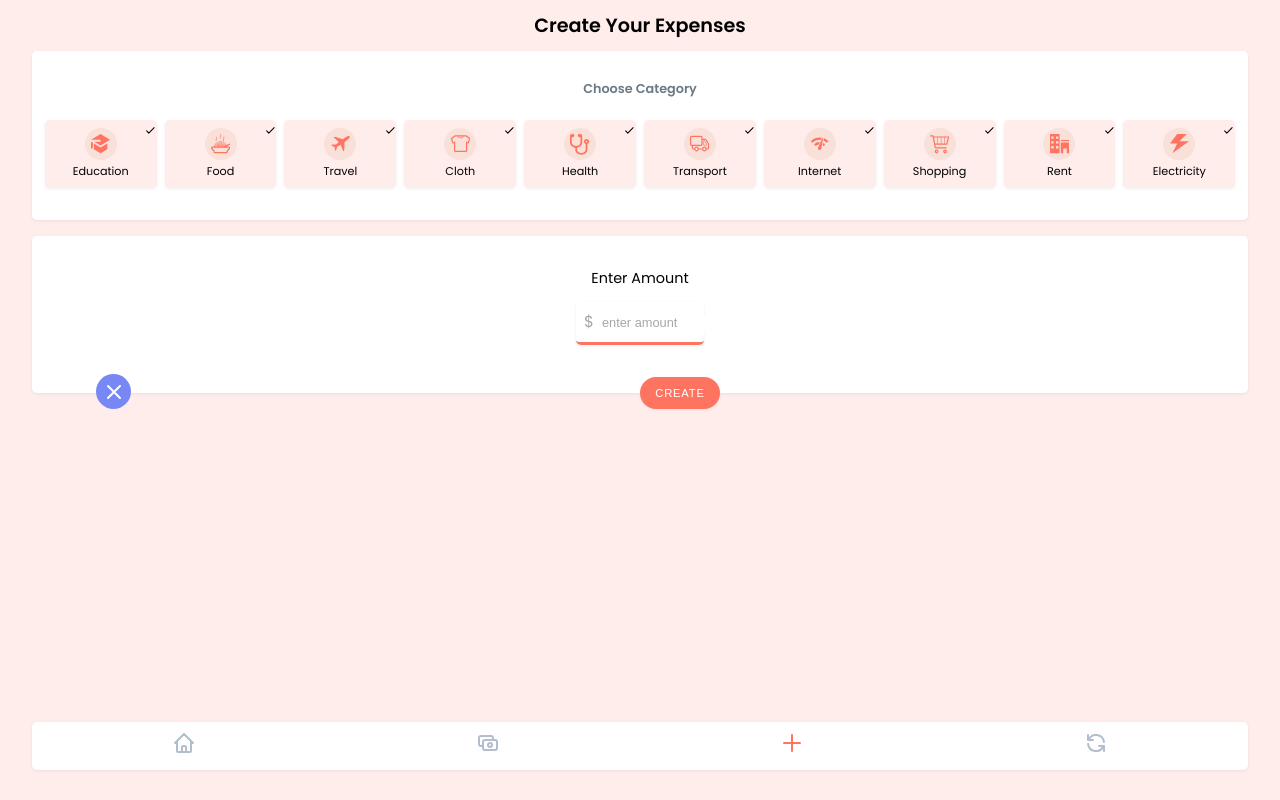
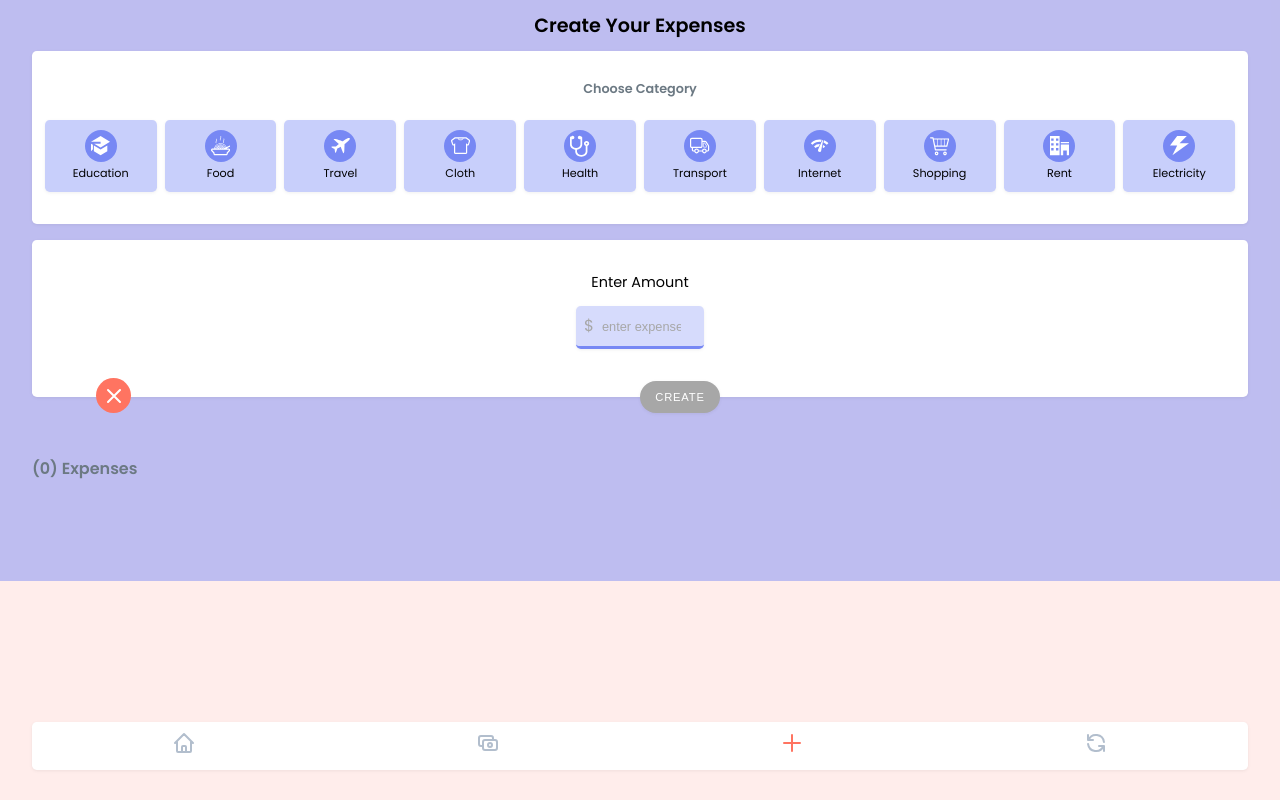
Before and after one commit to FesoQue/ExpenseTracker, a React (Create React App) app: page /new-expenses in a window 1280 px wide. Built offline with nearby package versions, Linux system fonts and the light colour scheme.

Commit message:
expense page wi[

```diff
--- a/src/App.css
+++ b/src/App.css
@@ -52,7 +52,7 @@ li {
 a {
     text-decoration: none;
 }
-main {
+.container {
     position: relative;
     width: 95%;
     max-width: 1440px;
--- a/src/pages/Budgets.css
+++ b/src/pages/Budgets.css
@@ -97,6 +97,7 @@ label {
     display: flex;
     align-items: center;
     padding: .5rem;
+    background-color: var(--color3);
     box-shadow: var(--bs);
     border-radius: var(--br);
     border-bottom: 3px solid var(--color);
@@ -107,6 +108,8 @@ label {
 }
 
 input {
+    width: 100%;
+    background: none;
     font-size: .8rem;
     color: var(--gray4);
     border: 0;
--- a/src/pages/Budgets.jsx
+++ b/src/pages/Budgets.jsx
@@ -25,7 +25,7 @@ import {
   handleEditItem,
   setIsEditing,
   setEditId,
-} from '../states/states-slice';
+} from '../states/budget-slice';
 import { Food, Academics } from '../components/icons/Icons';
 
 let disabled = false;
@@ -34,7 +34,7 @@ const Budgets = () => {
   const dispatch = useDispatch();
 
   const { currentCategory, budget, list, isEditing, editID } = useSelector(
-    (state) => state.appStates
+    (state) => state.budgetSlice
   );
 
   // remove duplicate budgets from budget list
@@ -58,6 +58,8 @@ const Budgets = () => {
       dispatch(setList(updatedList));
       dispatch(setActiveCategory(''));
       dispatch(setBudget(''));
+      dispatch(setIsEditing(false));
+      dispatch(setEditId(null));
     } else {
       dispatch(
         setList([
@@ -71,8 +73,6 @@ const Budgets = () => {
       );
       dispatch(setActiveCategory(''));
       dispatch(setBudget(''));
-      dispatch(setIsEditing(false));
-      dispatch(setEditId(null));
     }
   };
 
@@ -113,10 +113,9 @@ const Budgets = () => {
     dispatch(handleTotal());
   }, [list]);
 
-  console.log(list, resArr);
-
   return (
     <div className='budget-section'>
+      <div className='container'>
         <div className='heading'>
           <h1>Create Your Budget</h1>
         </div>
@@ -163,7 +162,7 @@ const Budgets = () => {
               <span>$</span>
               <input
                 type='number'
-              placeholder='enter amount'
+                placeholder='enter budget'
                 name='budget-amount'
                 id='budget'
                 value={budget}
@@ -172,7 +171,11 @@ const Budgets = () => {
             </div>
           </form>
           <div className='button-container'>
-          <button type='button' className='cancel' onClick={handleCancelBudget}>
+            <button
+              type='button'
+              className='cancel'
+              onClick={handleCancelBudget}
+            >
               <Close />
             </button>
             <button
@@ -216,6 +219,7 @@ const Budgets = () => {
           })}
         </div>
       </div>
+    </div>
   );
 };
 
--- /dev/null
+++ b/src/pages/Expenses.css
@@ -0,0 +1,43 @@
+.expense-section {
+    min-height: 100% ;
+    background-color: #7788f479
+}
+.expenses-item {
+    background-color: #7788f467;
+}
+.expenses-icon-wrap {
+    background-color: #7788f4;
+}
+
+.expenses-item svg {
+    fill: var(--white);
+}
+.expenses-item .check svg {
+    fill: transparent;
+}
+.expenses-form-group {
+    background-color: #7788f44d;
+    border-bottom: 3px solid #7788f4;
+}
+.add-expenses-btn {
+    background-color: #7788f4;
+}
+.cancel-expenses {
+    background-color: var(--color);
+}
+.expense-list {
+    margin-bottom: 0;
+    padding-bottom: 5.5rem;
+}
+.expense {
+    border-left: 3px solid #7788f4;
+}
+.expense-cart span {
+    background-color: #7788f44d;
+}
+.expense-cart span svg {
+    fill: #7788f4;
+}
+.expense-amt {
+    color: red;
+}
--- a/src/pages/Expenses.jsx
+++ b/src/pages/Expenses.jsx
@@ -1,10 +1,127 @@
-import React from 'react';
+import React, { useEffect } from 'react';
 import { categories } from '../category';
-import { Check, Close } from '../components/icons/Icons';
+import {
+  Academics,
+  Check,
+  Close,
+  Cloth,
+  Delete,
+  Edit,
+  Electric,
+  Food,
+  Health,
+  Internet,
+  Rent,
+  Shopping,
+  Transport,
+  Travel,
+} from '../components/icons/Icons';
+import './Expenses.css';
+import {
+  setExpenseCategory,
+  setExpense,
+  removeExpense,
+  setIsEditing,
+  setEditId,
+  setExpenseList,
+  handleEditItem,
+  handleTotal,
+} from '../states/expense-slice';
+import { useSelector, useDispatch } from 'react-redux';
+
+let disabled = false;
 
 const Expenses = () => {
+  const dispatch = useDispatch();
+
+  const {
+    expenseCategory,
+    expense,
+    expenseList,
+    expenseEditID,
+    isEditingExpense,
+  } = useSelector((state) => state.expenseSlice);
+
+  // remove duplicate budgets from expense list
+  var resArr = [];
+  expenseList.filter((item) => {
+    var i = resArr.findIndex((x) => x.name === item.name);
+    if (i <= -1) {
+      resArr.push(item);
+    }
+    return null;
+  });
+
+  const handleCreateExpenses = () => {
+    if (isEditingExpense) {
+      const updatedList = expenseList.map((item) => {
+        if (item.id === expenseEditID) {
+          return { ...item, name: expenseCategory, amount: expense };
+        }
+        return item;
+      });
+      dispatch(setExpenseList(updatedList));
+      dispatch(setExpenseCategory(''));
+      dispatch(setExpense(''));
+      dispatch(setIsEditing(false));
+      dispatch(setEditId(null));
+    } else {
+      dispatch(
+        setExpenseList([
+          ...expenseList,
+          {
+            id: new Date().getTime().toString(),
+            name: expenseCategory,
+            amount: expense,
+          },
+        ])
+      );
+      dispatch(setExpenseCategory(''));
+      dispatch(setExpense(''));
+    }
+  };
+
+  const handleCancelExpenses = () => {
+    dispatch(setExpenseCategory(''));
+    dispatch(setExpense(''));
+  };
+
+  if (
+    (!expenseCategory && !expense) ||
+    (expenseCategory && !expense) ||
+    (!expenseCategory && expense) ||
+    (expenseCategory && Number(expense) <= 0)
+  ) {
+    disabled = true;
+  } else {
+    disabled = false;
+  }
+
+  const CategoryIcon = ({ name }) => {
     return (
-    <div className='budget-section'>
+      <>
+        {name === 'Food' && <Food />}
+        {name === 'Education' && <Academics />}
+        {name === 'Cloth' && <Cloth />}
+        {name === 'Travel' && <Travel />}
+        {name === 'Health' && <Health />}
+        {name === 'Transport' && <Transport />}
+        {name === 'Internet' && <Internet />}
+        {name === 'Shopping' && <Shopping />}
+        {name === 'Rent' && <Rent />}
+        {name === 'Electricity' && <Electric />}
+      </>
+    );
+  };
+
+  useEffect(() => {
+    dispatch(handleTotal());
+  }, [expenseList]);
+  // console.log(list);
+
+  return (
+    <div className='expense-section'>
+      <div className='container'>
         <div className='heading'>
           <h1>Create Your Expenses</h1>
         </div>
@@ -15,14 +132,28 @@ const Expenses = () => {
           <ul className='categories-list'>
             {categories.map((category) => {
               return (
-              <li key={category.id} className='category-item active-category'>
-                <div className='icon-wrap'>{category.icon}</div>
+                <li
+                  key={category.id}
+                  className='category-item expenses-item active-category'
+                  onClick={() => {
+                    dispatch(setExpenseCategory(category.category));
+                  }}
+                  style={{
+                    border:
+                      expenseCategory === category.category
+                        ? '2px solid #6578f7'
+                        : '2px solid transparent',
+                  }}
+                >
+                  <div className='icon-wrap expenses-icon-wrap'>
+                    {category.icon}
+                  </div>
                   <p>{category.category}</p>
                   <span
                     className='check'
-                  // style={{
-                  //   opacity: currentCategory === category.category ? 1 : 0,
-                  // }}
+                    style={{
+                      opacity: expenseCategory === category.category ? 1 : 0,
+                    }}
                   >
                     <Check />
                   </span>
@@ -35,25 +166,65 @@ const Expenses = () => {
         <div className='budget-amt'>
           <form autoComplete='off'>
             <label htmlFor='budget'>Enter Amount</label>
-          <div className='form-group'>
+            <div className='expenses-form-group form-group'>
               <span>$</span>
               <input
                 type='number'
-              placeholder='enter amount'
+                placeholder='enter expenses'
                 name='budget-amount'
                 id='budget'
-              value={''}
-              // onChange={(e) => dispatch(setBudget(Number(e.target.value)))}
+                value={expense}
+                onChange={(e) => dispatch(setExpense(Number(e.target.value)))}
               />
             </div>
           </form>
           <div className='button-container'>
-          <button type='button' className='cancel'>
+            <button
+              type='button'
+              className='cancel cancel-expenses'
+              onClick={handleCancelExpenses}
+            >
               <Close />
             </button>
-          <button type='button' className='add-budget-btn'>
+            <button
+              type='button'
+              className='add-expenses-btn add-budget-btn'
+              onClick={handleCreateExpenses}
+              disabled={disabled}
+            >
               CREATE
             </button>
+          </div>
+        </div>
+        <div className='expense-list budget-list'>
+          <h4>({resArr.length}) Expenses</h4>
+          {resArr.map((item) => {
+            return (
+              <div key={item.id} className='expense budget'>
+                <div className='expense-cart budget-cart'>
+                  <span>
+                    <CategoryIcon name={item.name} />
+                  </span>
+                  <p>{item.name}</p>
+                </div>
+                <p className='expense-amt price'>-${item.amount}</p>
+                <div className='budget-actions'>
+                  <button
+                    className='edit'
+                    onClick={() => dispatch(handleEditItem(item.id))}
+                  >
+                    <Edit />
+                  </button>
+                  <button
+                    className='thrash'
+                    onClick={() => dispatch(removeExpense(item.id))}
+                  >
+                    <Delete />
+                  </button>
+                </div>
+              </div>
+            );
+          })}
         </div>
       </div>
     </div>
--- a/src/pages/Home.jsx
+++ b/src/pages/Home.jsx
@@ -4,7 +4,8 @@ import './Home.css';
 import { useSelector, useDispatch } from 'react-redux';
 
 const Home = () => {
-  const { totalAmount } = useSelector((state) => state.appStates);
+  const { totalAmount } = useSelector((state) => state.budgetSlice);
+  const { totalExpense } = useSelector((state) => state.expenseSlice);
 
   return (
     <div className='container'>
@@ -25,7 +26,7 @@ const Home = () => {
             <div className='divider'></div>
             <div className='acct-overview-row2-col'>
               <p>Spent</p>
-              <span>$1,290</span>
+              <span>${totalExpense}</span>
             </div>
           </div>
         </div>
--- a/src/states/states-slice.js
+++ b/src/states/budget-slice.js
@@ -1,17 +1,15 @@
 import { createSlice } from '@reduxjs/toolkit';
-import { act } from '@testing-library/react';
 
 const initialState = {
   currentCategory: '',
   budget: '',
   list: [],
-  arr: [],
   totalAmount: 0,
   editID: null,
   isEditing: false,
 };
 
-export const statesSlice = createSlice({
+export const budgetSlice = createSlice({
   name: 'states',
   initialState,
   reducers: {
@@ -63,4 +61,4 @@ export const {
   handleEditItem,
   setIsEditing,
   setEditId,
-} = statesSlice.actions;
+} = budgetSlice.actions;
--- /dev/null
+++ b/src/states/expense-slice.js
@@ -0,0 +1,68 @@
+import { createSlice } from '@reduxjs/toolkit';
+
+const initialState = {
+  expenseCategory: '',
+  expense: '',
+  expenseList: [],
+  totalExpense: 0,
+  expenseEditID: null,
+  isEditingExpense: false,
+};
+
+export const expensesSlice = createSlice({
+  name: 'states',
+  initialState,
+  reducers: {
+    setExpenseCategory: (state, action) => {
+      return { ...state, expenseCategory: action.payload };
+    },
+    setExpense: (state, action) => {
+      return { ...state, expense: action.payload };
+    },
+    setExpenseList: (state, action) => {
+      //   return { ...state, expenseList: action.payload };
+      state.expenseList = action.payload;
+    },
+    removeExpense: (state, action) => {
+      const expenseId = action.payload;
+      const expenseItem = state.expenseList.filter(
+        (item) => item.id !== expenseId
+      );
+      return { ...state, expenseList: expenseItem };
+    },
+    handleTotal: (state) => {
+      let total = 0;
+      state.expenseList.forEach((item) => {
+        total += item.amount;
+      });
+      return { ...state, totalExpense: total.toFixed(2) };
+    },
+    handleEditItem: (state, action) => {
+      const id = action.payload;
+      const specificExpense = state.expenseList.find(
+        (expense) => expense.id === id
+      );
+      state.expenseEditID = id;
+      state.expense = specificExpense.amount;
+      state.expenseCategory = specificExpense.name;
+      state.isEditingExpense = true;
+    },
+    setIsEditing: (state, action) => {
+      return { ...state, isEditingExpense: action.payload };
+    },
+    setEditId: (state, action) => {
+      return { ...state, expenseEditID: action.payload };
+    },
+  },
+});
+
+export const {
+  setExpenseCategory,
+  setExpense,
+  setExpenseList,
+  removeExpense,
+  handleTotal,
+  handleEditItem,
+  setIsEditing,
+  setEditId,
+} = expensesSlice.actions;
--- a/src/store.js
+++ b/src/store.js
@@ -1,8 +1,10 @@
 import { configureStore } from '@reduxjs/toolkit';
-import { statesSlice } from './states/states-slice';
+import { budgetSlice } from './states/budget-slice';
+import { expensesSlice } from './states/expense-slice';
 
 export const store = configureStore({
   reducer: {
-    appStates: statesSlice.reducer,
+    budgetSlice: budgetSlice.reducer,
+    expenseSlice: expensesSlice.reducer,
   },
 });
```
Lines whose indentation alone changed are shown as unchanged.
